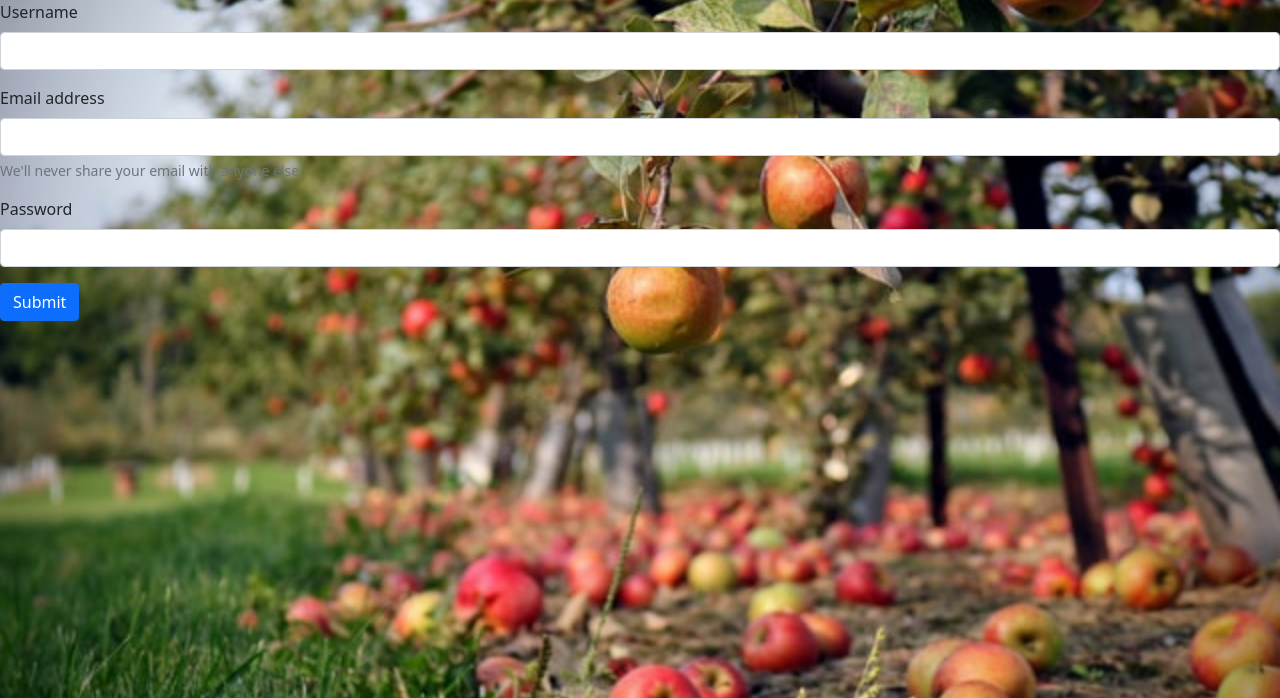
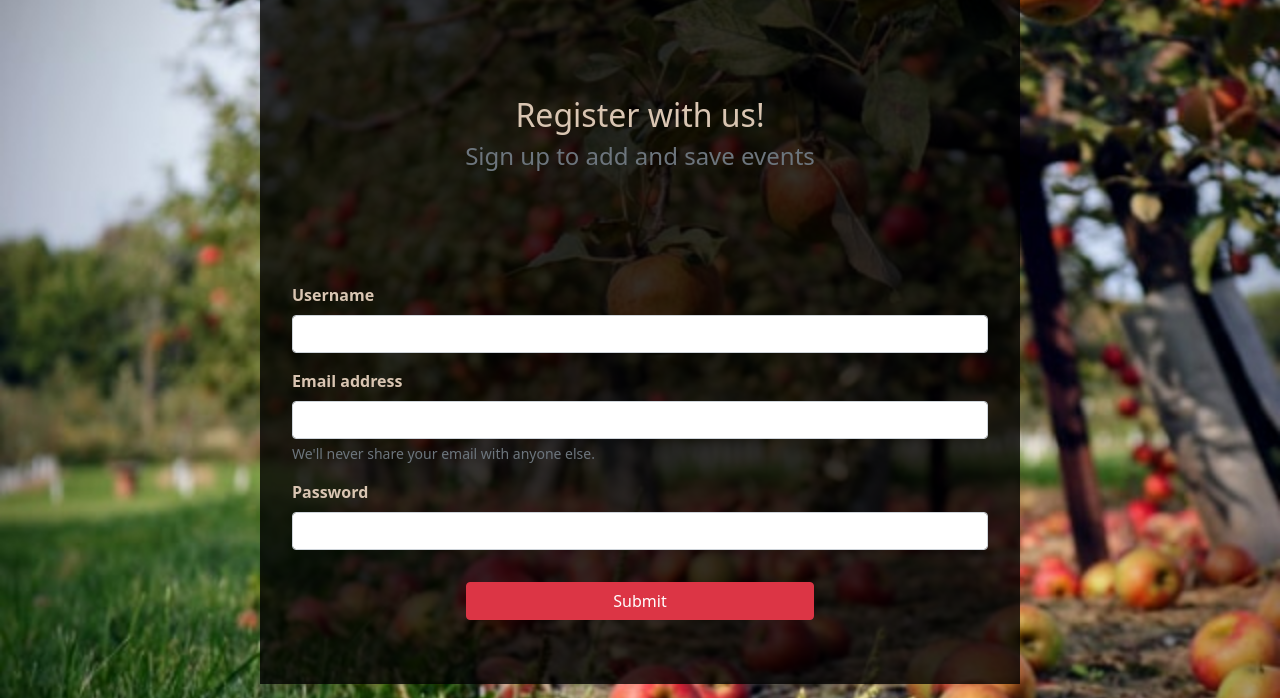
Before and after one commit to BXS-Archipelago/MadeWithPride, a Flask app: page /register in a window 1280 px wide. Shown: the part 102-800 px from the top of the page. Run offline with Flask 2, Linux system fonts and the light colour scheme; some libraries are stand-ins or nearby versions; some web fonts are replaced.

Commit message:
Added html structure and styling to register page

```diff
--- a/static/CSS/style.css
+++ b/static/CSS/style.css
@@ -109,3 +109,10 @@ further!! Something about Sass mixins?!*/
    background-color: #cc99c9aa;
 }
 */
+
+/* CSS FOR OVERLAY ON USER PAGES*/
+.opaque{
+    background-color: rgba(0,0,0,0.8);
+    color: #d9c5b2;
+    padding:2rem;
+}
--- a/templates/register.html
+++ b/templates/register.html
@@ -1,24 +1,37 @@
 {% extends 'base.html' %}
 
 {% block content %}
-
+<article class="container">
+    <div class="row">
+        <div class="col-12 col-md-10 offset-md-1 col-lg-8 offset-lg-2 text-center opaque pt-5">
+            <div class="my-5">
+                <h2 class="bold">Register with us!</h2>
+                <h4 class="text-muted">Sign up to add and save events</h4>
+            </div>
+        </div>
+    </div>
+    <div class="row">
+        <div class="col-12 col-md-10 offset-md-1 col-lg-8 offset-lg-2 opaque">
 <!--BOOTSTRAP FORM FOR LOGIN -->
             <form method="POST" action="{{ url_for('register') }}">
                 <div class="mb-3">
-        <label for="username" class="form-label">Username</label>
+                    <label for="username" class="form-label"><strong>Username</strong></label>
                     <input name="username" type="text" minlength="5" maxlength="15" pattern="^[a-zA-Z0-9]{5,15}$" type="text" class="form-control" id="username" required>
                 </div>
                 <div class="mb-3">
-    <label for="email" class="form-label">Email address</label>
+                    <label for="email" class="form-label"><strong>Email address</strong></label>
                     <input type="email" class="form-control" id="email" name="email" aria-describedby="emailHelp" required>
                     <div id="emailHelp" class="form-text">We'll never share your email with anyone else.</div>
                 </div>
                 <div class="mb-3">
-    <label for="password" class="form-label">Password</label>
+                    <label for="password" class="form-label"><strong>Password</strong></label>
                     <input type="password" class="form-control" name="password" id="password" required>
                 </div>
-  <button type="submit" class="btn btn-primary">Submit</button>
+                <div class="mb-3 text-center">
+                    <button type="submit" class="btn btn-danger w-50 my-3">Submit</button>
+                </div>
             </form>
-
-
+        </div>
+    </div>
+</article>
 {% endblock %}
```
Lines whose indentation alone changed are shown as unchanged.
